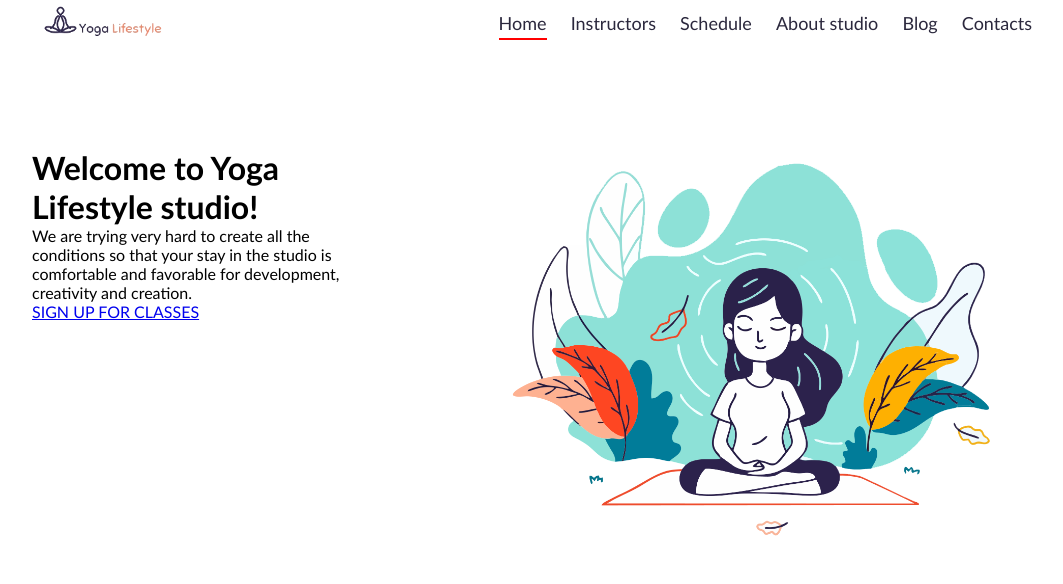
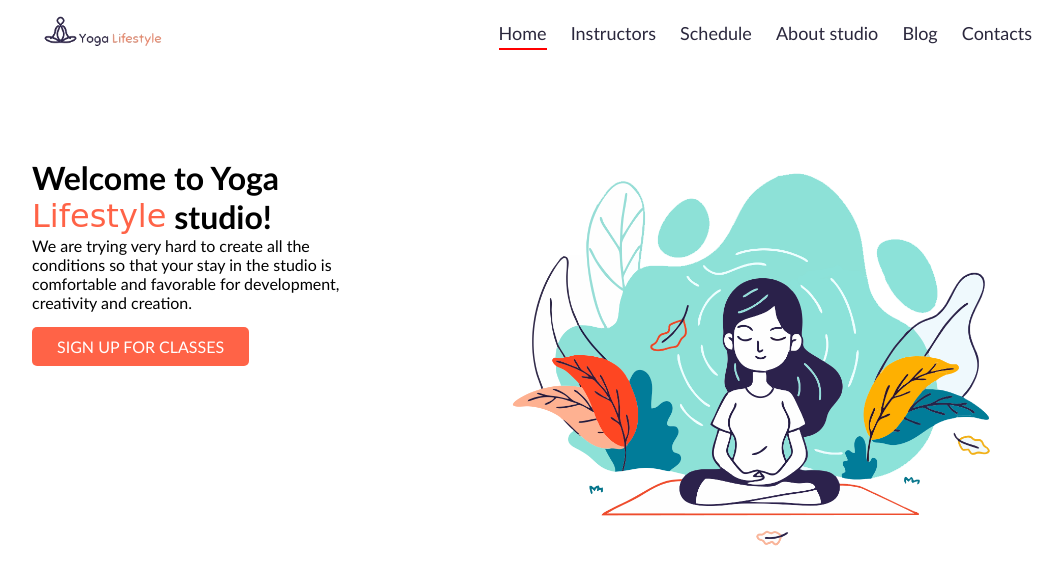
Before and after one commit to julijajarmale/11-YOGA, a website: page index.html in a window 1280 px wide. Shown: the whole page, without its empty margins (108-1171 px from the left). Drawn offline with Linux system fonts and the light colour scheme.

Commit message:
main style

```diff
--- a/css/main.css
+++ b/css/main.css
@@ -16,6 +16,7 @@ body > main {
     width: 1000px;
     margin-left: calc(50% - 500px);
     display: inline-block;
+    margin-top: 10px;
 }
 
 header > img {
@@ -57,16 +58,28 @@ main > div{
 
     }
 
-    h1{
+    h1 > span {
+        margin-bottom: 10px;
+        font-weight: normal;
+        font-family: cursive;
 
     }
-
+span{
+    color: tomato;
+}
     p{
+        margin-bottom: 25px;
 
     }
 
    div > a{
-
+        padding: 10px;
+        padding-left: 25px;
+        padding-right: 25px;
+        background-color: tomato;
+        text-decoration: none;
+        border-radius: 5px;
+        color: white;
      }
 
     main > img{
--- a/index.html
+++ b/index.html
@@ -10,7 +10,7 @@
 </head>
 <body>
     <header>
-        <img src="/img/logo.png" alt="logo">
+        <img src="img/logo.png" alt="logo">
         <nav>
             <a href="#">Home</a>
             <a href="#">Instructors</a>
@@ -23,13 +23,13 @@
     </header>
     <main>
         <div>
-            <h1>Welcome to Yoga Lifestyle studio!</h1>
+            <h1>Welcome to Yoga <span>Lifestyle</span> studio!</h1>
             <p>We are trying very hard to create all the conditions so that
                 your stay in the studio is comfortable and favorable for
                 development, creativity and creation.</p>
             <a href="#">SIGN UP FOR CLASSES</a>
         </div>
-        <img src="/img/Yogagirl.png" alt="Yoga person">
+        <img src="img/Yogagirl.png" alt="Yoga person">
 
     </main>
 </body>
```
